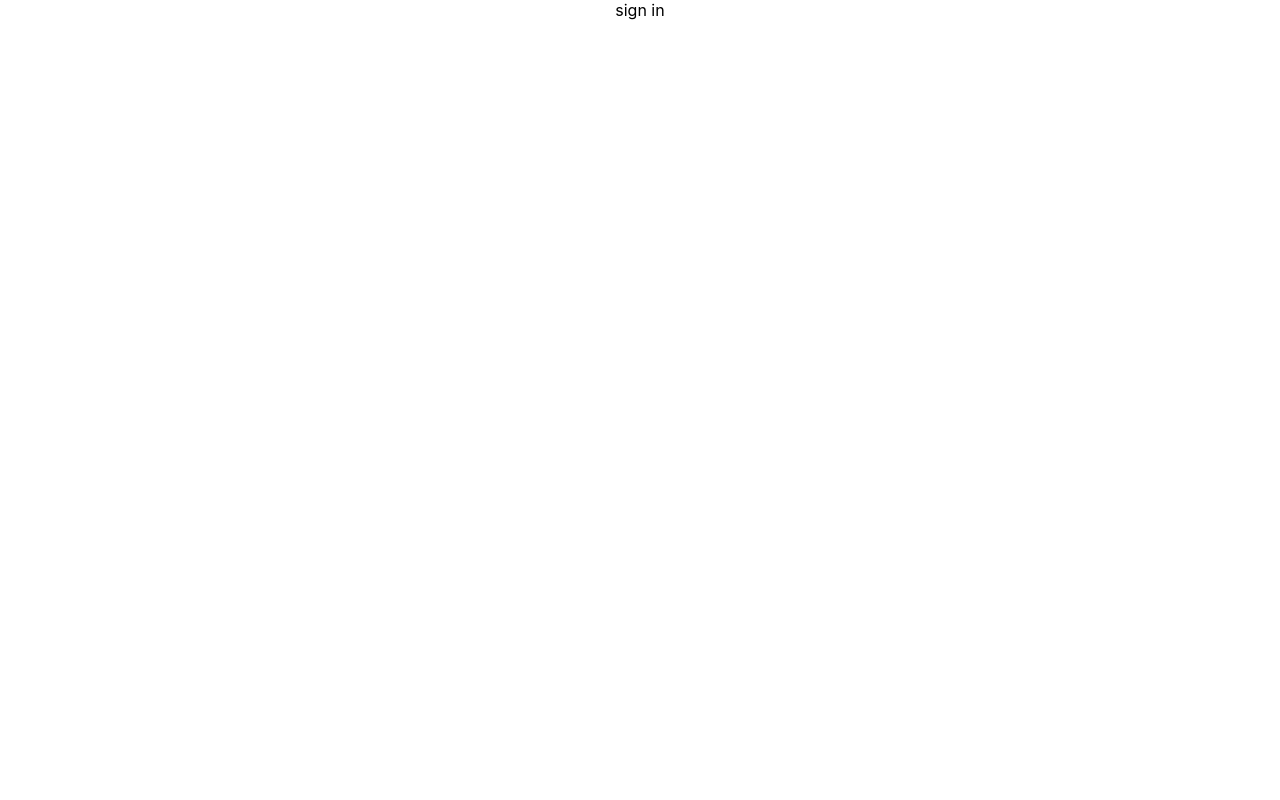
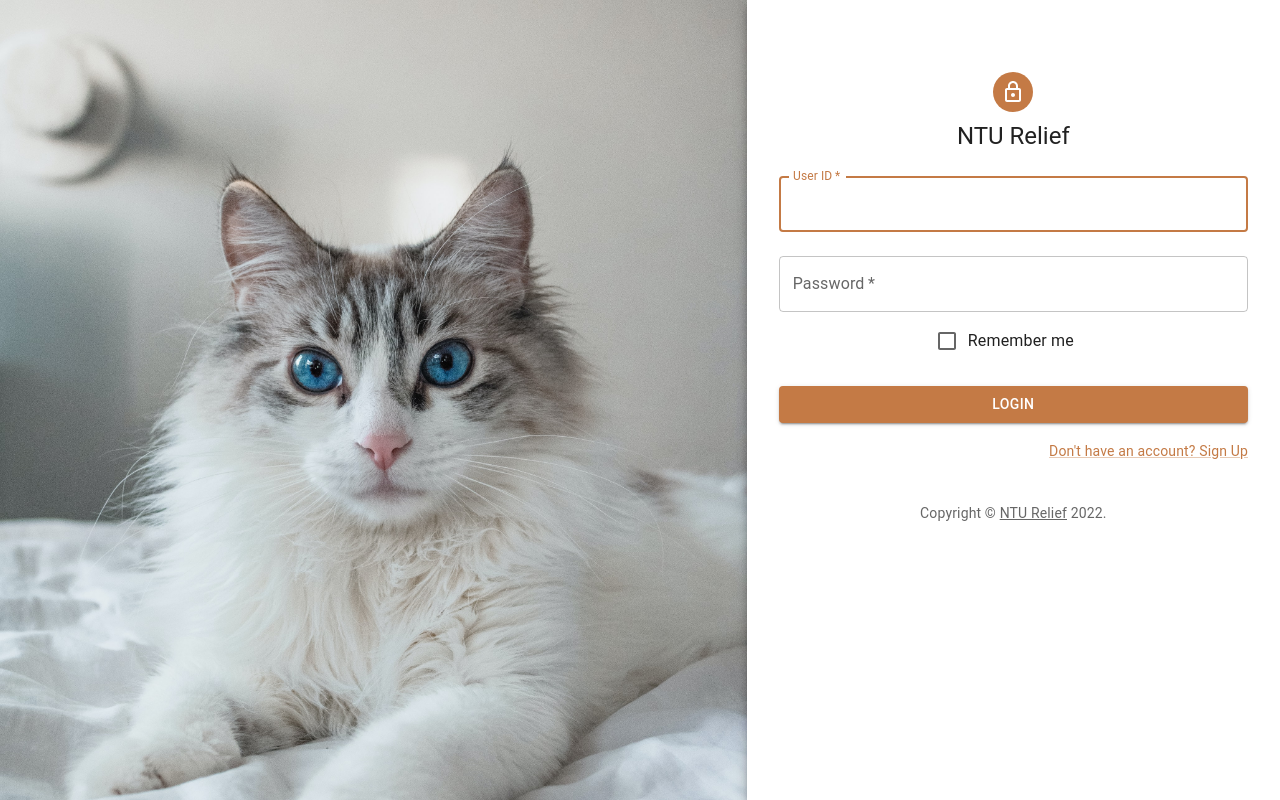
Before and after one commit to weitude/relief, a React (Create React App) app in the folder frontend/: page / in a window 1280 px wide. Built offline with nearby package versions, Linux system fonts and the light colour scheme.

Commit message:
finish signin page

```diff
--- a/frontend/package.json
+++ b/frontend/package.json
@@ -3,6 +3,10 @@
   "version": "0.1.0",
   "private": true,
   "dependencies": {
+    "@emotion/react": "^11.10.5",
+    "@emotion/styled": "^11.10.5",
+    "@mui/icons-material": "^5.10.16",
+    "@mui/material": "^5.10.16",
     "@testing-library/jest-dom": "^5.16.5",
     "@testing-library/react": "^13.4.0",
     "@testing-library/user-event": "^13.5.0",
--- a/frontend/public/index.html
+++ b/frontend/public/index.html
@@ -10,34 +10,11 @@
       content="Web site created using create-react-app"
     />
     <link rel="apple-touch-icon" href="%PUBLIC_URL%/logo192.png" />
-    <!--
-      manifest.json provides metadata used when your web app is installed on a
-      user's mobile device or desktop. See https://developers.google.com/web/fundamentals/web-app-manifest/
-    -->
     <link rel="manifest" href="%PUBLIC_URL%/manifest.json" />
-    <!--
-      Notice the use of %PUBLIC_URL% in the tags above.
-      It will be replaced with the URL of the `public` folder during the build.
-      Only files inside the `public` folder can be referenced from the HTML.
-
-      Unlike "/favicon.ico" or "favicon.ico", "%PUBLIC_URL%/favicon.ico" will
-      work correctly both with client-side routing and a non-root public URL.
-      Learn how to configure a non-root public URL by running `npm run build`.
-    -->
-    <title>React App</title>
+    <title>NTU Relief</title>
   </head>
   <body>
     <noscript>You need to enable JavaScript to run this app.</noscript>
-    <div id="root"></div>
-    <!--
-      This HTML file is a template.
-      If you open it directly in the browser, you will see an empty page.
-
-      You can add webfonts, meta tags, or analytics to this file.
-      The build step will place the bundled scripts into the <body> tag.
-
-      To begin the development, run `npm start` or `yarn start`.
-      To create a production bundle, use `npm run build` or `yarn build`.
-    -->
+      <div id="root"></div>
   </body>
 </html>
--- a/frontend/src/containers/SignIn.js
+++ b/frontend/src/containers/SignIn.js
@@ -1,6 +1,127 @@
-const SignIn = () => {
-    return(
-    <div>sign in</div>)
+import React from 'react';
+import Avatar from '@mui/material/Avatar';
+import Button from '@mui/material/Button';
+import CssBaseline from '@mui/material/CssBaseline';
+import TextField from '@mui/material/TextField';
+import FormControlLabel from '@mui/material/FormControlLabel';
+import Checkbox from '@mui/material/Checkbox';
+import Link from '@mui/material/Link';
+import Paper from '@mui/material/Paper';
+import Box from '@mui/material/Box';
+import Grid from '@mui/material/Grid';
+import LockOutlinedIcon from '@mui/icons-material/LockOutlined';
+import Typography from '@mui/material/Typography';
+import {createTheme, ThemeProvider} from '@mui/material/styles';
+import ragdoll from '../images/ragdoll.jpg'
+
+function Copyright(props) {
+    return (
+        <Typography variant="body2" color="text.secondary" align="center" {...props}>
+            {'Copyright © '}
+            <Link color="inherit" href="https://weitude.github.io/relief">
+                NTU Relief
+            </Link>{' '}
+            {new Date().getFullYear()}
+            {'.'}
+        </Typography>
+    );
 }
 
-export default SignIn;
+const theme = createTheme({
+    palette: {
+        primary: {
+            main: '#c47a45'
+        }
+    }
+});
+
+export default function SignIn() {
+    const handleSubmit = (event) => {
+        event.preventDefault();
+        const data = new FormData(event.currentTarget);
+        console.log({
+            email: data.get('email'),
+            password: data.get('password'),
+        });
+    };
+
+    return (
+        <ThemeProvider theme={theme}>
+            <Grid container component="main" sx={{height: '100vh'}}>
+                <CssBaseline/>
+                <Grid
+                    item
+                    xs={false}
+                    sm={4}
+                    md={7}
+                    sx={{
+                        backgroundImage: `url(${ragdoll})`,
+                        backgroundRepeat: 'no-repeat',
+                        backgroundSize: 'cover',
+                        backgroundPosition: 'center',
+                    }}
+                />
+                <Grid item xs={12} sm={8} md={5} component={Paper} elevation={6} square>
+                    <Box
+                        sx={{
+                            my: 8,
+                            mx: 4,
+                            display: 'flex',
+                            flexDirection: 'column',
+                            alignItems: 'center',
+                        }}
+                    >
+                        <Avatar sx={{m: 1, bgcolor: '#c47a45'}}>
+                            <LockOutlinedIcon/>
+                        </Avatar>
+                        <Typography component="h1" variant="h5">
+                            NTU Relief
+                        </Typography>
+                        <Box component="form" noValidate onSubmit={handleSubmit} sx={{mt: 1}}>
+                            <TextField
+                                margin="normal"
+                                required
+                                fullWidth
+                                id="email"
+                                label="User ID"
+                                name="email"
+                                autoComplete="email"
+                                autoFocus
+                            />
+                            <TextField
+                                margin="normal"
+                                required
+                                fullWidth
+                                name="password"
+                                label="Password"
+                                type="password"
+                                id="password"
+                                autoComplete="current-password"
+                            />
+                            <FormControlLabel
+                                control={<Checkbox value="remember" color="primary"/>}
+                                label="Remember me"
+                            />
+                            <Button
+                                type="submit"
+                                fullWidth
+                                variant="contained"
+                                sx={{mt: 3, mb: 2}}
+                            >
+                                Login
+                            </Button>
+                            <Grid container justifyContent="flex-end">
+                                <Grid item>
+                                    <Link href="#" variant="body2">
+                                        {"Don't have an account? Sign Up"}
+                                    </Link>
+                                </Grid>
+                            </Grid>
+                            <Copyright sx={{mt: 5}}/>
+                        </Box>
+                    </Box>
+                </Grid>
+            </Grid>
+        </ThemeProvider>
+    );
+}
```
Also changed, not shown: frontend/src/images/ragdoll.jpg (added), 1 other file (tests, documents, lock files or other folders).
